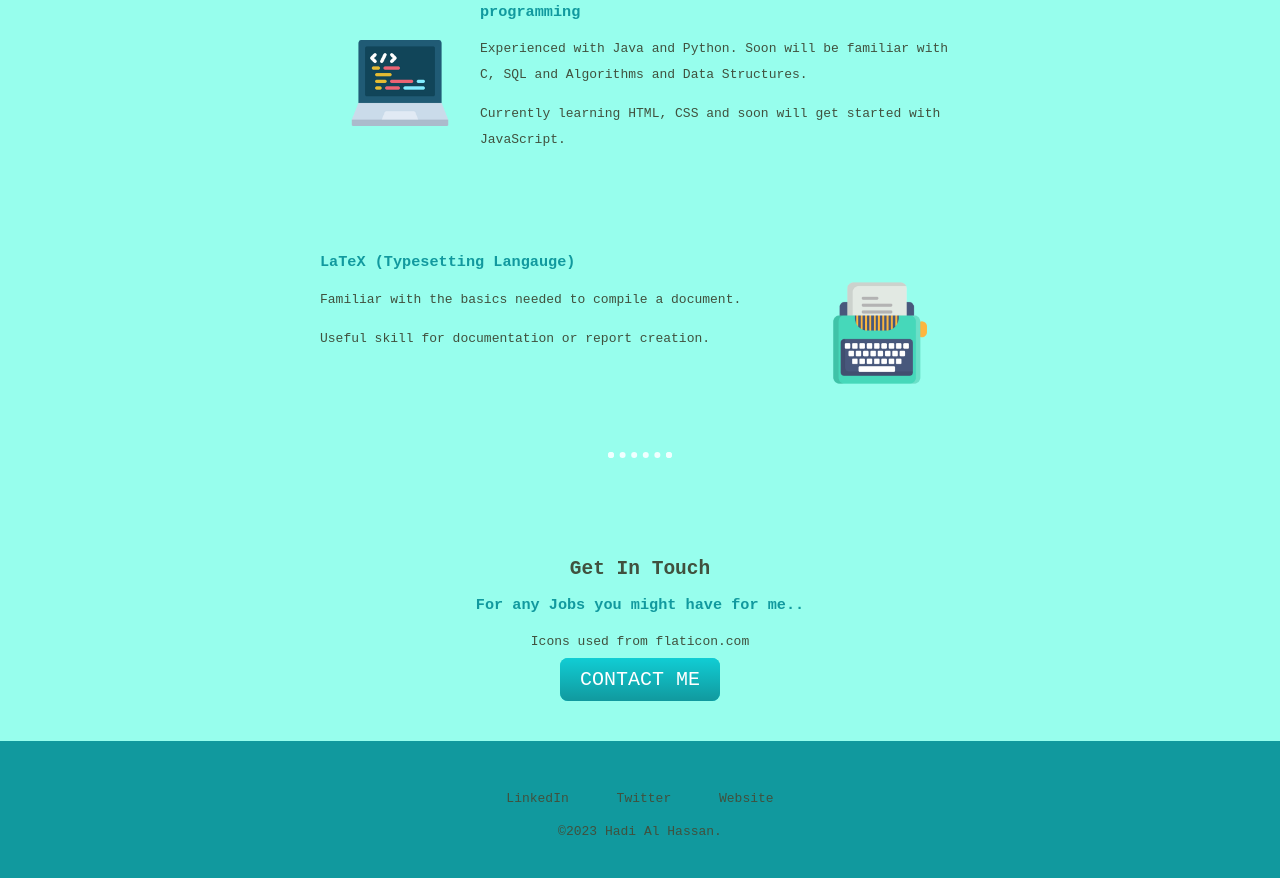
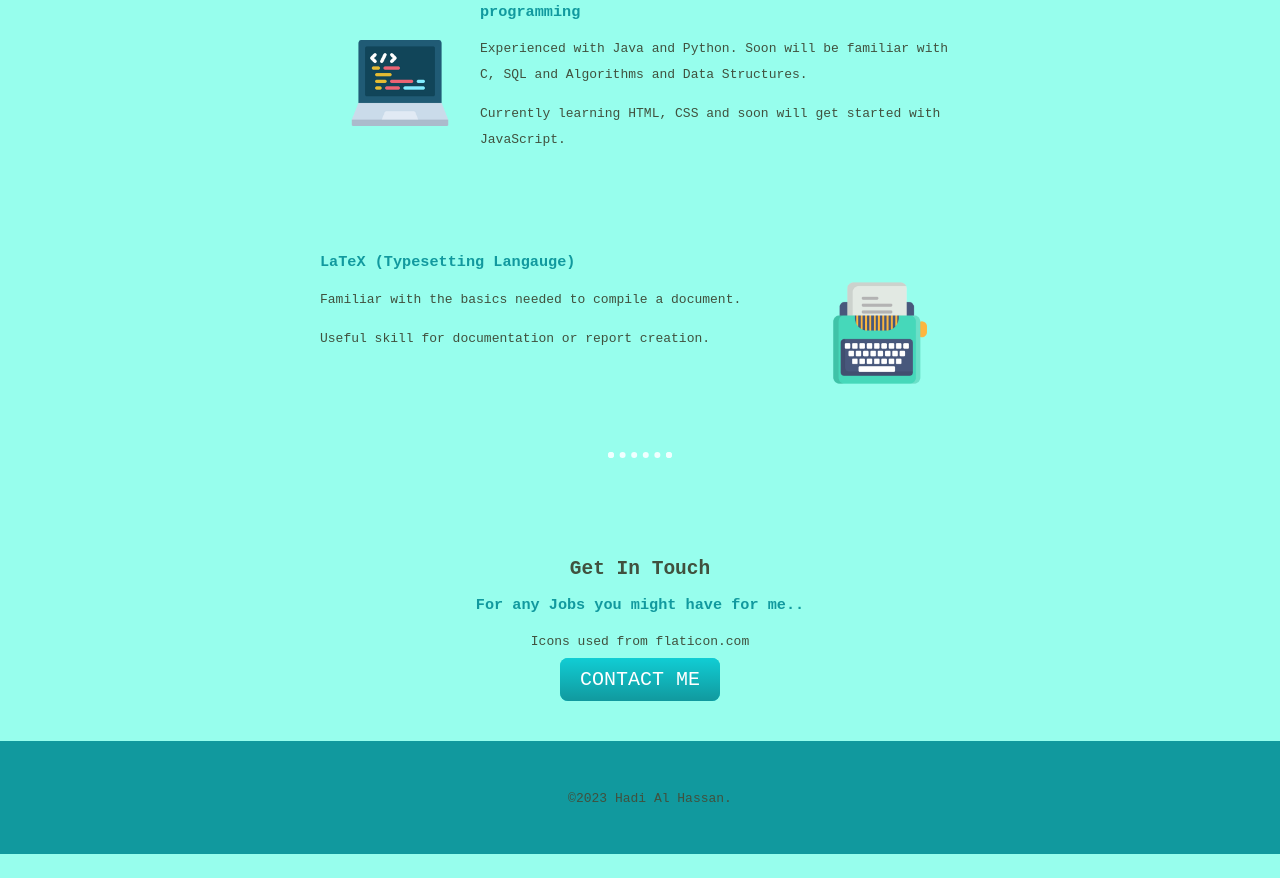
Before and after one commit to HadiAlHassan/CV-withCSS, a plain HTML site: page index.html in a window 1280 px wide. Shown: the part 1500-2378 px from the top of the page. Drawn offline with Linux system fonts and the light colour scheme; a web font is replaced by a local one.

Commit message:
Update index.html
changed anchors

```diff
--- a/index.html
+++ b/index.html
@@ -61,9 +61,7 @@
 
 
       <div class="bottom-div">
-        <a class="footer-link" href="https://www.linkedin.com/">LinkedIn</a>
-        <a class="footer-link" href="https://twitter.com/">Twitter</a>
-        <a class="footer-link" href="https://www.appbrewery.co/">Website</a>
+        <a class="footer-link" href="https://www.linkedin.com/in/hadi-al-hassan-25012518a</a>
         <p>©2023 Hadi Al Hassan.</p>
       </div>
 
```
